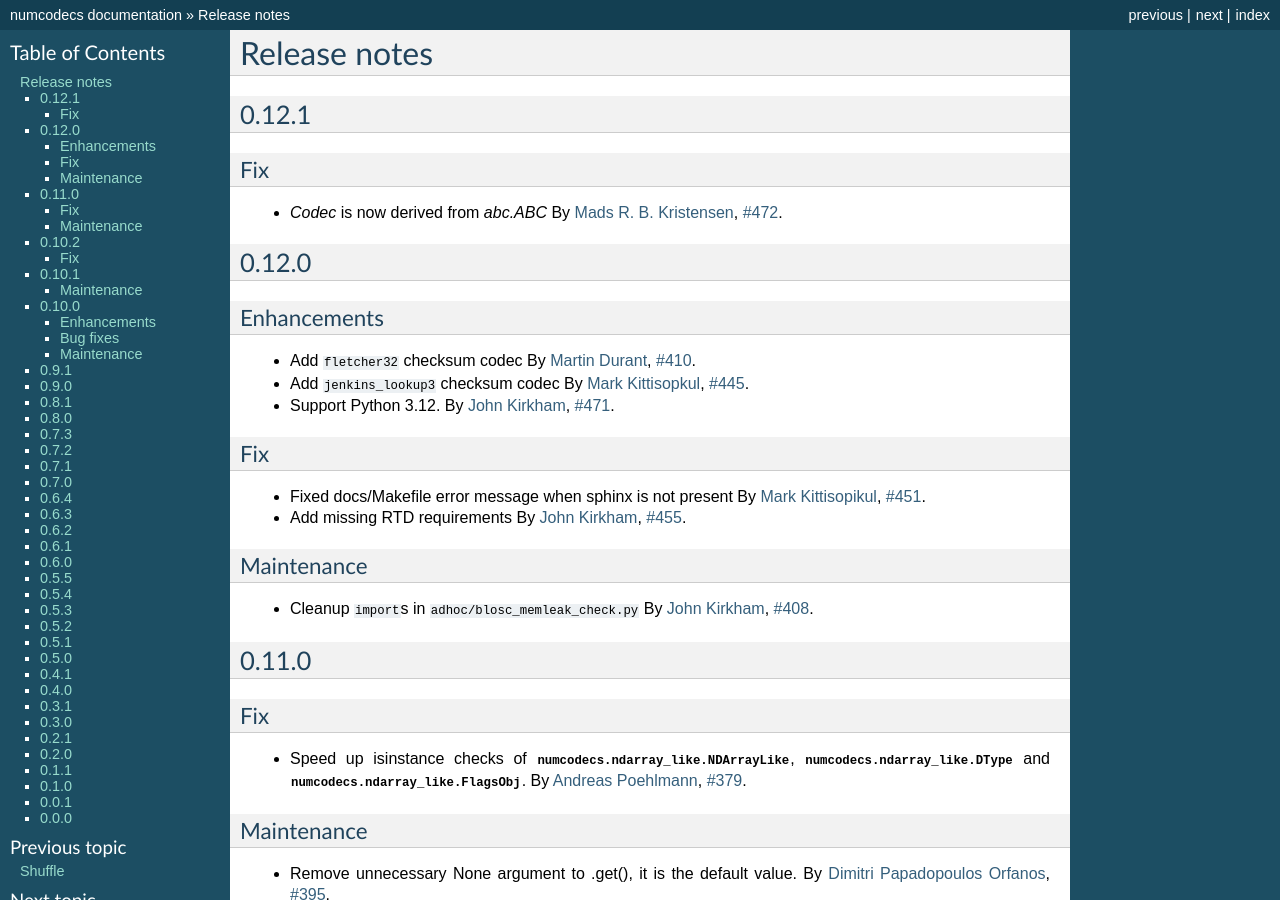
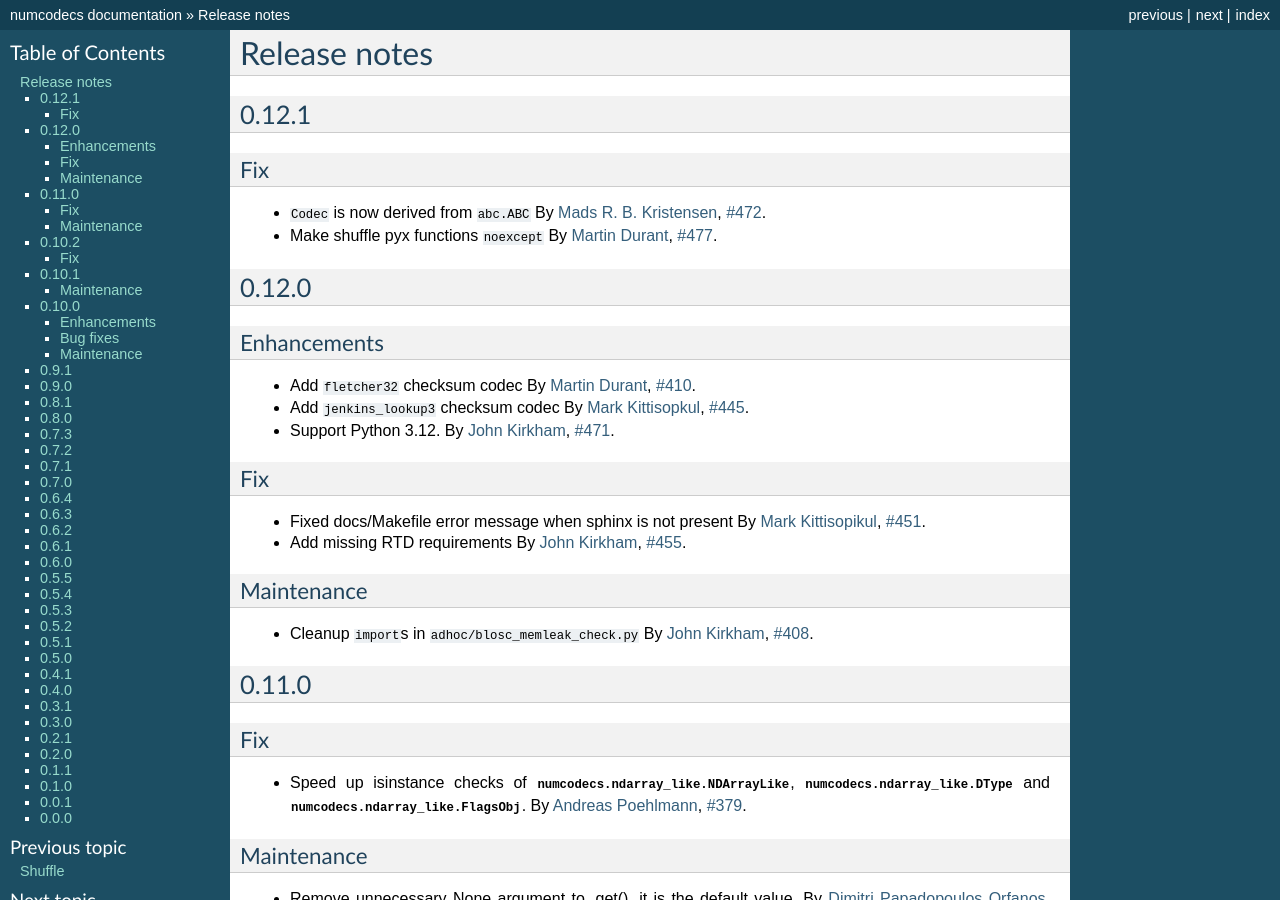
Before and after one commit to zarr-developers/numcodecs, a Sphinx documentation site: the page built from docs/release.rst, in a window 1280 px wide and 900 px high. Built offline with Sphinx 7.4.7, drawn with Linux system fonts in a browser that asks for light colours; the version number could not be read and is left out.

Commit message:
Note shuffle pyx functions are `noexcept`

```diff
--- a/docs/release.rst
+++ b/docs/release.rst
@@ -14,8 +14,10 @@ Release notes
 Fix
 ~~~
 
-* `Codec` is now derived from `abc.ABC`
+* ``Codec`` is now derived from ``abc.ABC``
   By :user:`Mads R. B. Kristensen <madsbk>`, :issue:`472`.
+* Make shuffle pyx functions ``noexcept``
+  By :user:`Martin Durant <martindurant>`, :issue:`477`.
 
 .. _release_0.12.0:
 
```
